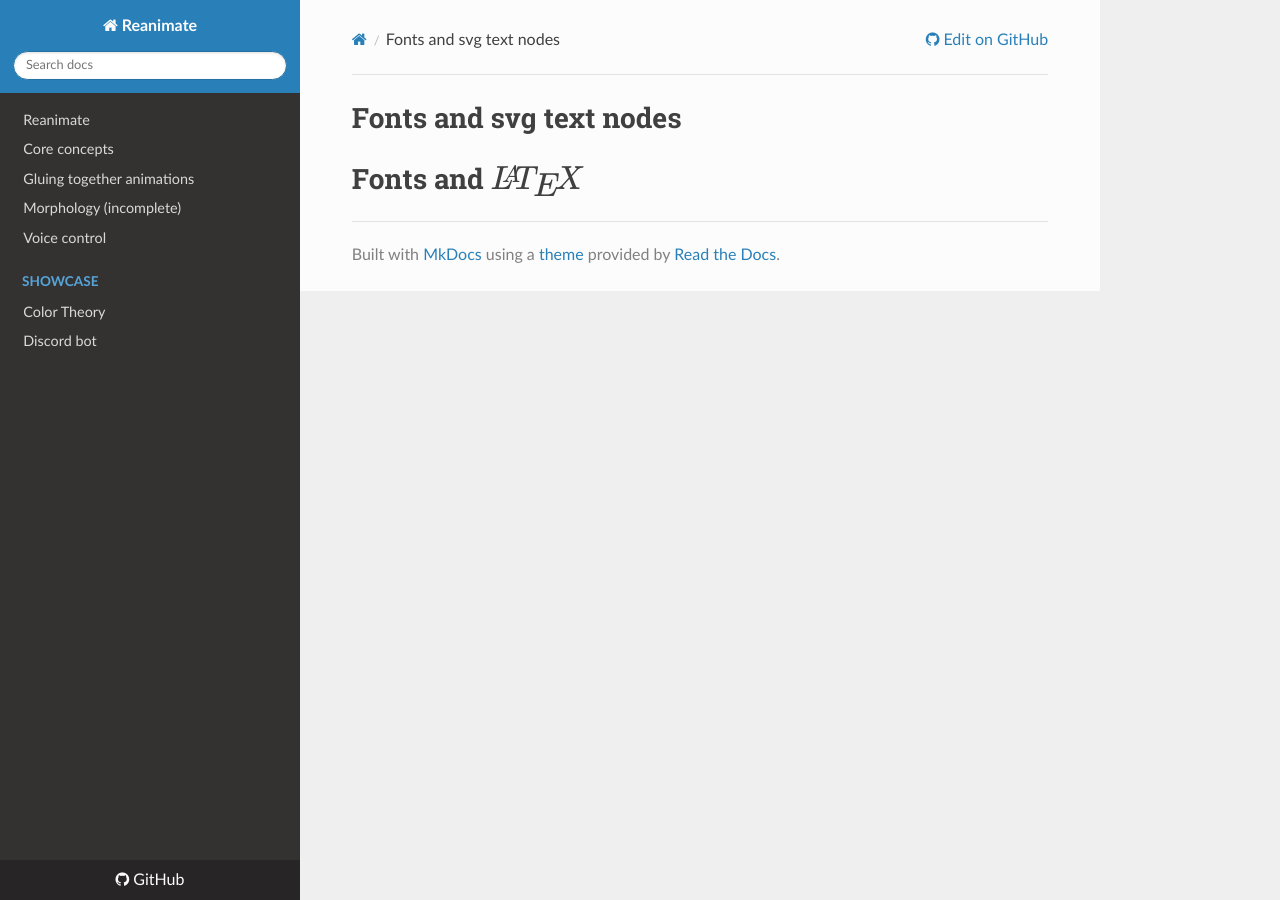
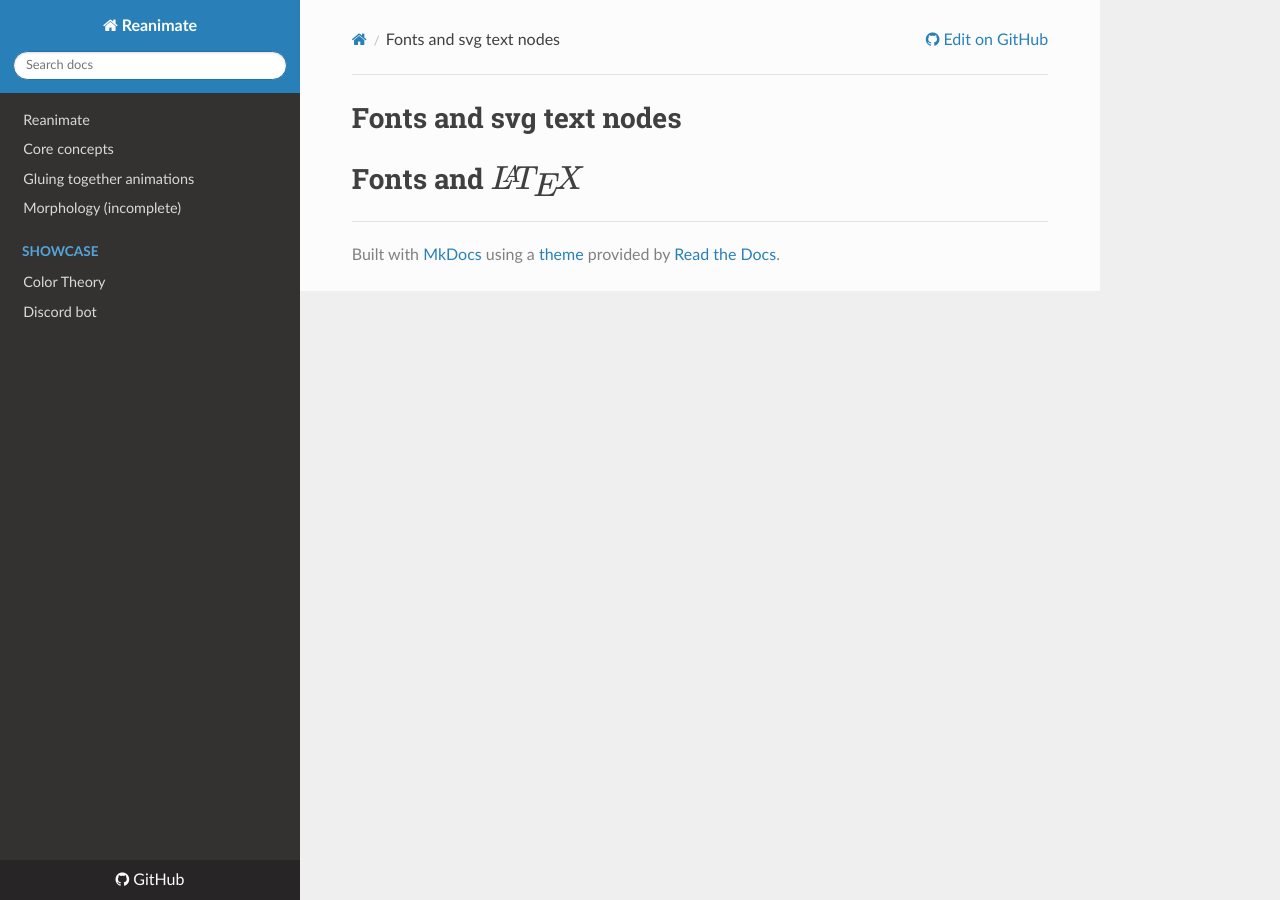
Before and after one commit to reanimate/reanimate, an MkDocs documentation site: the page built from docs/fonts.md, in a window 1280 px wide. Built offline with MkDocs 1.6.1, drawn with Linux system fonts in a browser that asks for light colours; nearby versions of some CDN libraries; formulas are drawn with MathJax 3; a script that is not in the unit is left out.

```diff
--- a/mkdocs.yml
+++ b/mkdocs.yml
@@ -20,7 +20,7 @@
   - Core concepts: introduction.md
   - Gluing together animations: glue_tut.md
   - Morphology (incomplete): morphology.md
-  - Voice control: voice.md
+#  - Voice control: voice.md
 #  - How to:
 #    - Use fonts (incomplete): fonts.md
   - Showcase:
```
